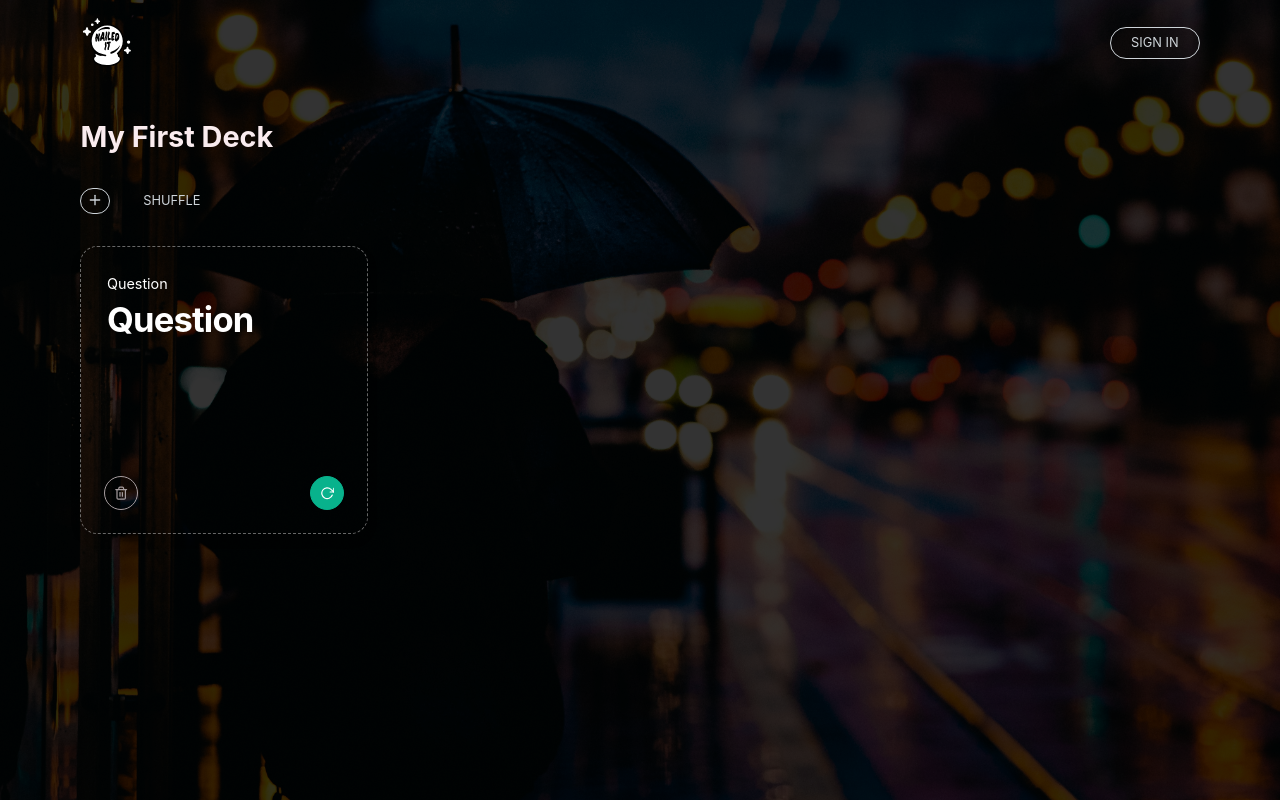
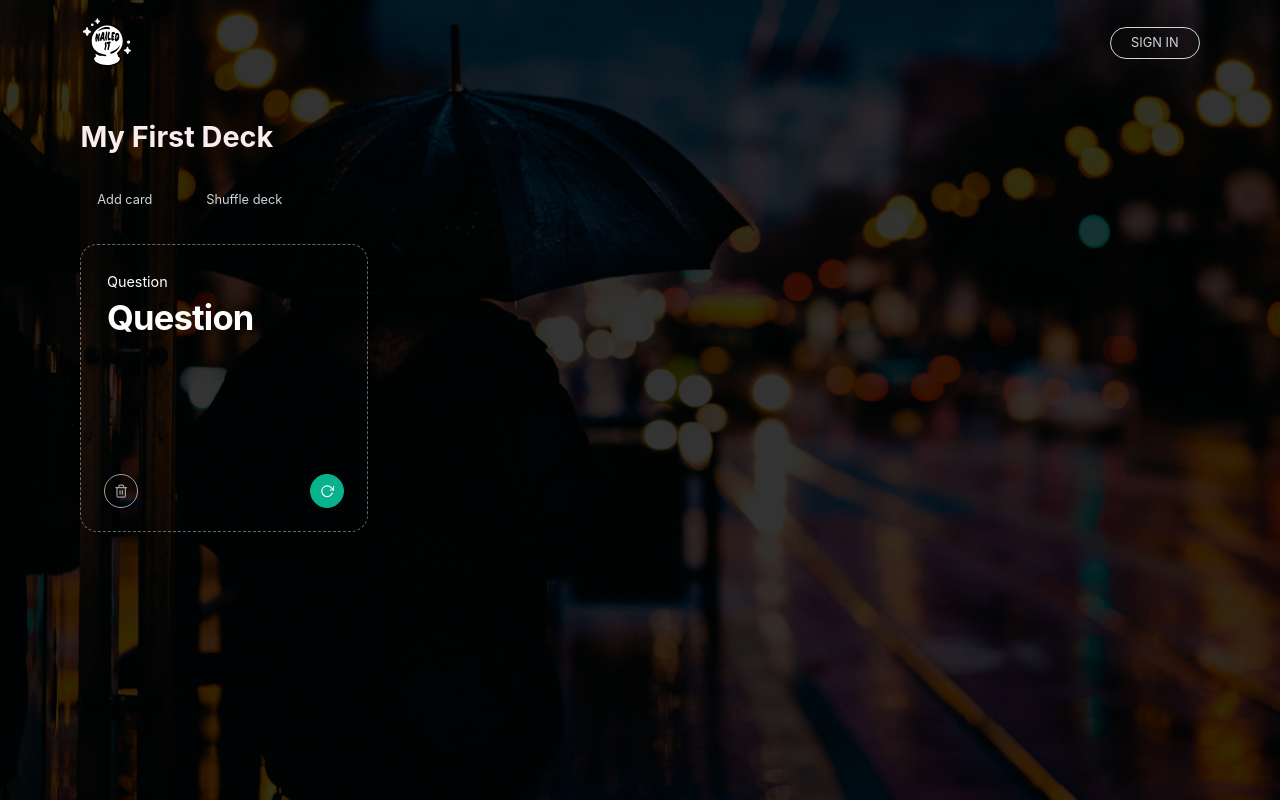
Before and after one commit to evilpaper/nailed-it, a React (Create React App) app: page / in a window 1280 px wide. Built offline with nearby package versions, Linux system fonts and the light colour scheme.

Commit message:
Remove border on add  and shuffle button

```diff
--- a/src/components/Deck/Deck.jsx
+++ b/src/components/Deck/Deck.jsx
@@ -66,10 +66,10 @@ export default function Deck({
       />
       <div className="deck__actions-menu">
         <button className="deck__add-card" onClick={onClickAddCard}>
-          <FiPlus />
+          Add card
         </button>
         <button className="deck__shuffle-cards" onClick={onClickShuffleDeck}>
-          Shuffle
+          Shuffle deck
         </button>
       </div>
       <div className="deck__card-list">
--- a/src/components/Deck/styles.css
+++ b/src/components/Deck/styles.css
@@ -49,14 +49,11 @@
 }
 
 .deck__add-card {
-  font-size: 1em;
-  padding-left: 6px;
-  padding-right: 6px;
-  line-height: 1em;
+  font-size: 0.8em;
+  border: none;
 }
 
 .deck__shuffle-cards {
-  text-transform: uppercase;
   font-size: 0.8em;
   border: none;
 }
--- a/src/components/app.css
+++ b/src/components/app.css
@@ -19,9 +19,6 @@ body {
 
 .header {
   width: 100%;
-  /*
-  border-bottom: 1px solid gainsboro;
-  */
   display: flex;
   justify-content: space-between;
   align-items: center;
```
